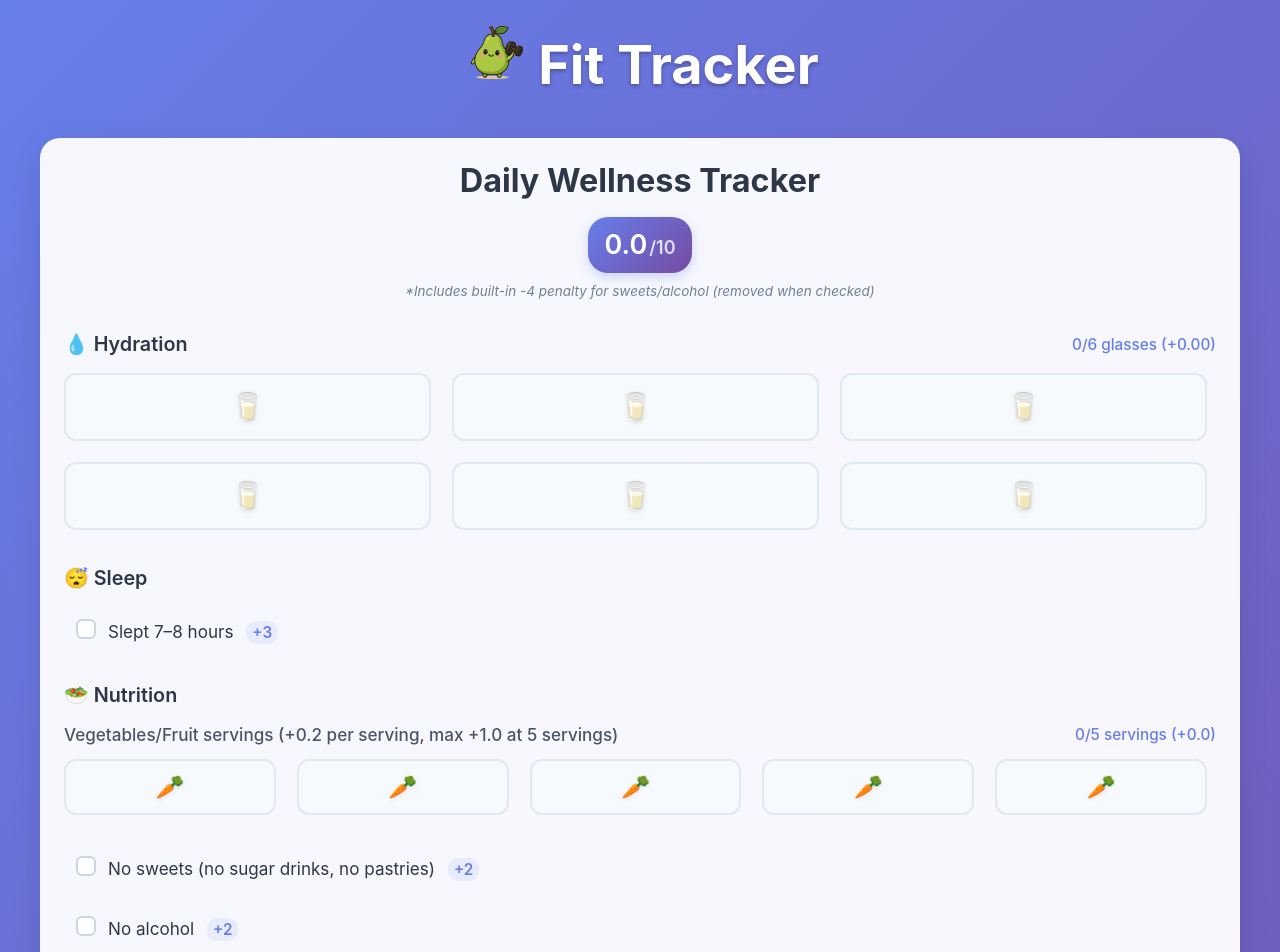
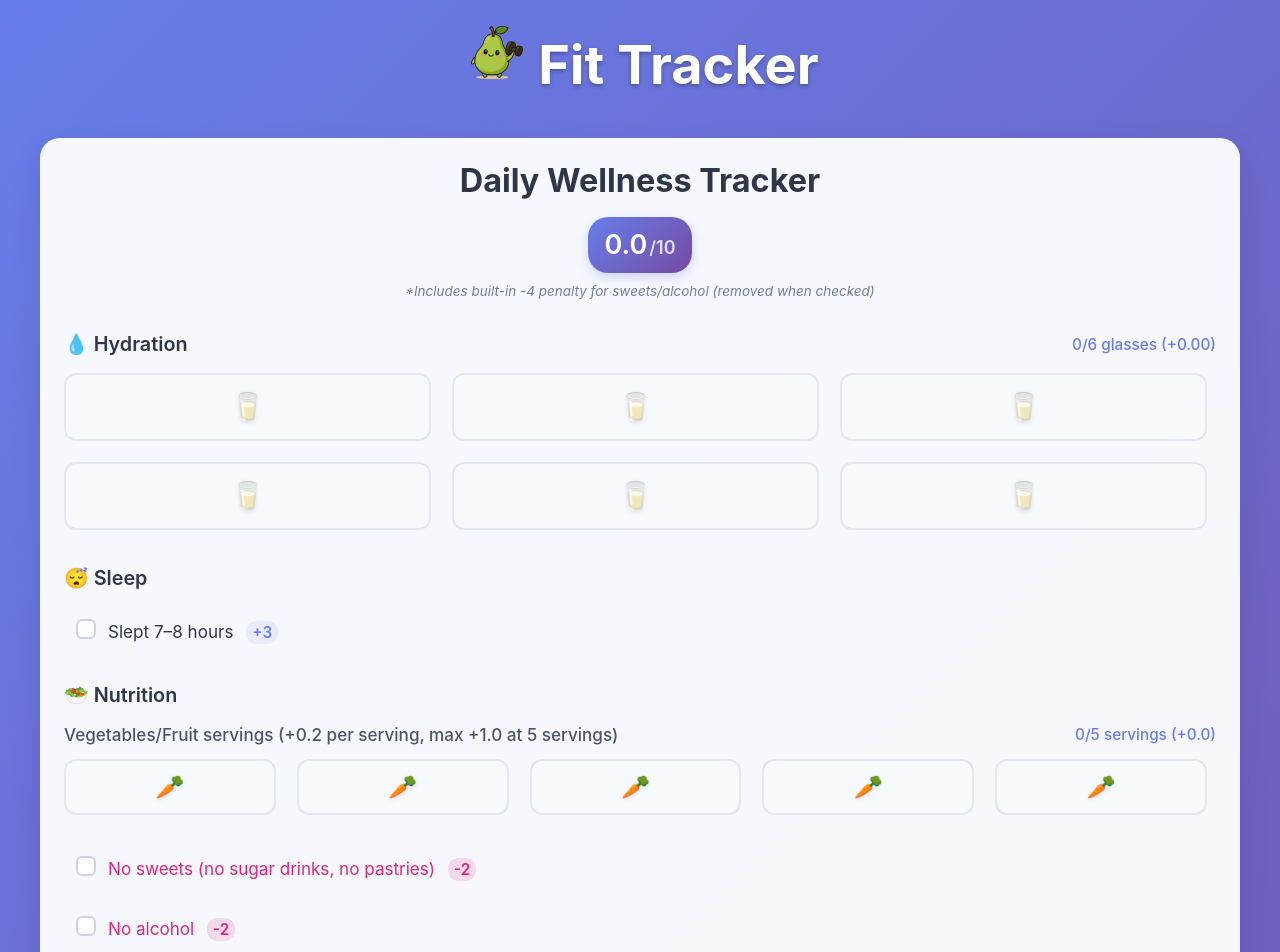
Before and after one commit to pearpages/fit-tracker, a React (Vite) app: page / in a window 1280 px wide. Shown: the top 952 px of the page. Built offline with nearby package versions, Linux system fonts and the light colour scheme.

Commit message:
fix: form colors

```diff
--- a/src/components/Form/index.scss
+++ b/src/components/Form/index.scss
@@ -570,6 +570,24 @@
       padding: 2px 6px;
       margin-left: 8px;
     }
+
+    // Negative points styling
+    &--negative {
+      background: rgba(220, 38, 127, 0.15) !important;
+      color: #dc267f !important;
+    }
+  }
+
+  // Negative checkbox styling
+  &__checkbox--negative {
+    .fit-form__checkbox-label {
+      color: #dc267f;
+    }
+
+    .fit-form__points {
+      background: rgba(220, 38, 127, 0.15) !important;
+      color: #dc267f !important;
+    }
   }
 
   // Counter for vegetables/fruit
--- a/src/components/Form/index.tsx
+++ b/src/components/Form/index.tsx
@@ -193,24 +193,24 @@ function Form(): React.ReactNode {
         </div>
 
         <div className="fit-form__checkboxes">
-          <label className="fit-form__checkbox">
+          <label className={`fit-form__checkbox ${!formData.noSweets ? 'fit-form__checkbox--negative' : ''}`}>
             <input
               type="checkbox"
               checked={formData.noSweets}
               onChange={() => handleCheckboxChange('noSweets')}
             />
             <span className="fit-form__checkbox-checkmark"></span>
-            <span className="fit-form__checkbox-label">No sweets (no sugar drinks, no pastries) <span className="fit-form__points">+2</span></span>
+            <span className="fit-form__checkbox-label">No sweets (no sugar drinks, no pastries) <span className={`fit-form__points ${!formData.noSweets ? 'fit-form__points--negative' : ''}`}>{formData.noSweets ? '0' : '-2'}</span></span>
           </label>
 
-          <label className="fit-form__checkbox">
+          <label className={`fit-form__checkbox ${!formData.noAlcohol ? 'fit-form__checkbox--negative' : ''}`}>
             <input
               type="checkbox"
               checked={formData.noAlcohol}
               onChange={() => handleCheckboxChange('noAlcohol')}
             />
             <span className="fit-form__checkbox-checkmark"></span>
-            <span className="fit-form__checkbox-label">No alcohol <span className="fit-form__points">+2</span></span>
+            <span className="fit-form__checkbox-label">No alcohol <span className={`fit-form__points ${!formData.noAlcohol ? 'fit-form__points--negative' : ''}`}>{formData.noAlcohol ? '0' : '-2'}</span></span>
           </label>
         </div>
       </div>
```
